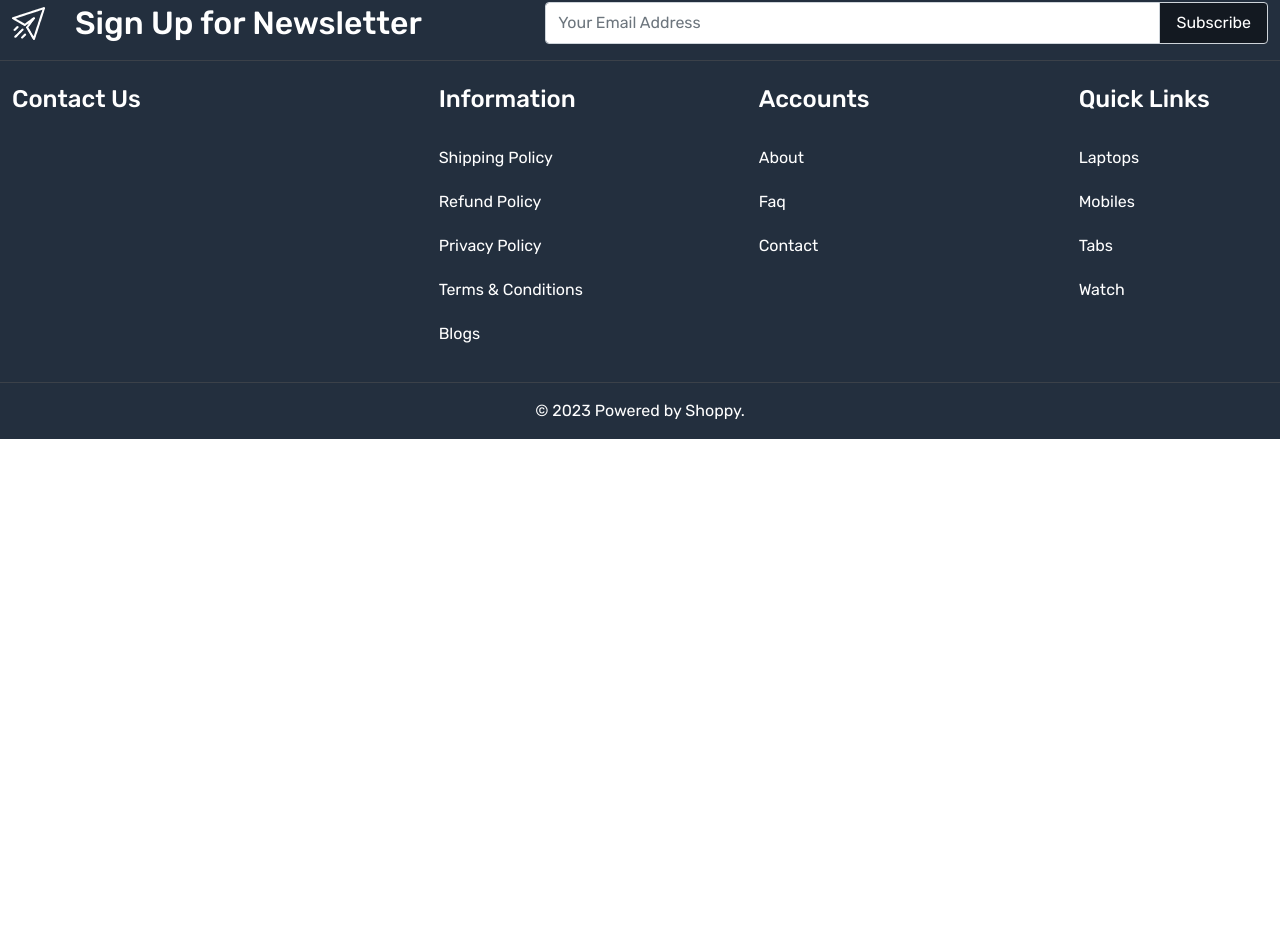
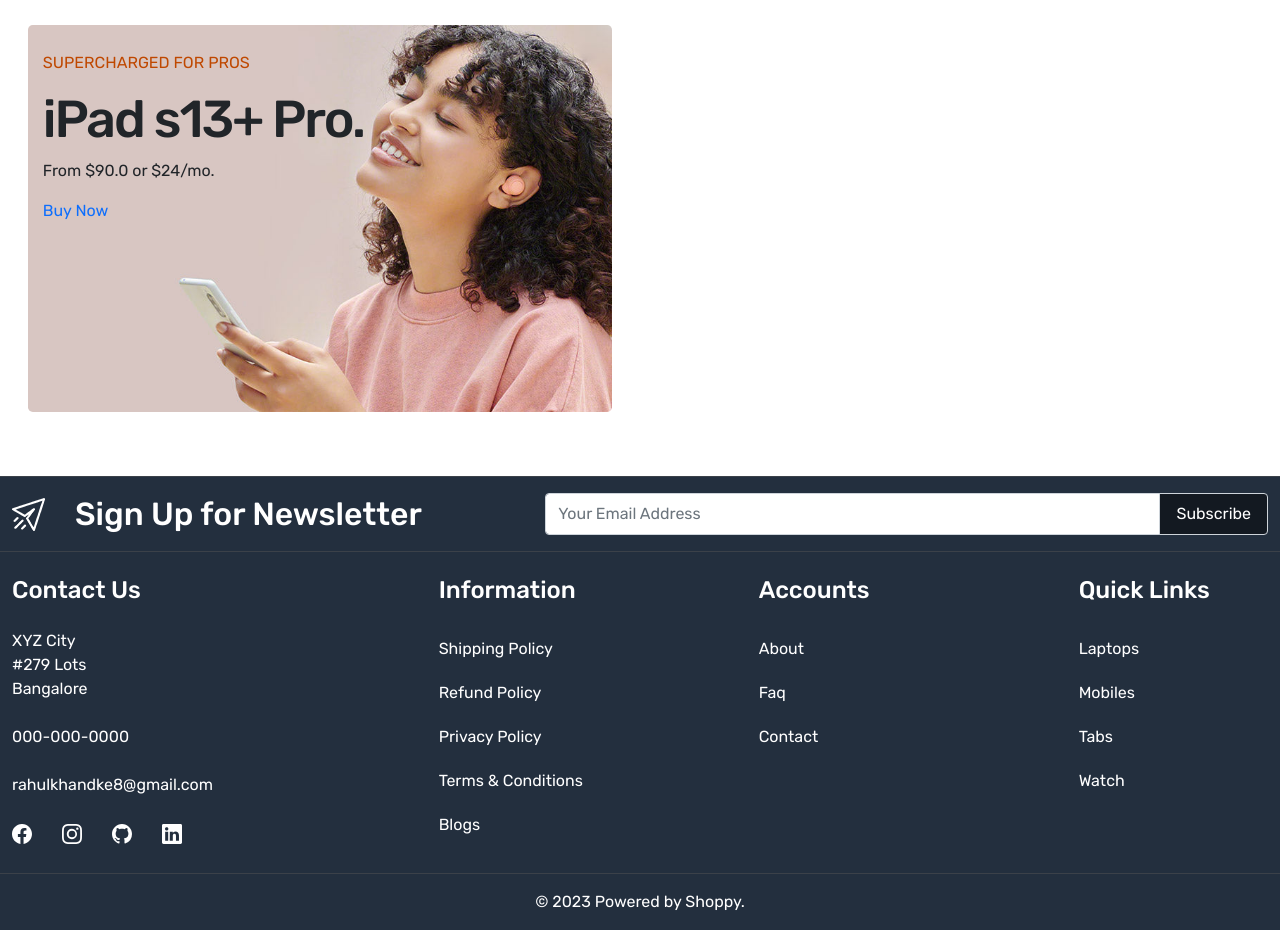
Before and after one commit to rahul3003/shopping, a React (Create React App) app in the folder frontend/: page / in a window 1280 px wide. Shown: the part 256-1186 px from the top of the page. Before the commit the page ends 800 px from the top, so only its background shows below. Built offline with nearby package versions, Linux system fonts and the light colour scheme; the HTML template or start-up script is replaced by a standard one.

Commit message:
home card design

```diff
--- a/frontend/src/App.css
+++ b/frontend/src/App.css
@@ -9,6 +9,7 @@
   --color-3b4149: #3b4149;
   --color-yellow: #febd69;
   --color-232f3e: #232f3e;
+  --color-bf4800: #bf4800;
 }
 
 body {
@@ -104,3 +105,28 @@ footer .input-group-text{
 }
 
 /* footer part end here */
+
+/*Home */
+.main-banner-content{
+  top:10%;
+  left:5%;
+}
+
+.main-banner-content h4{
+  font-size: 16px;
+  font-weight: 400;
+  line-height: 24px;
+  color: var(--color-bf4800);
+  margin: 0 0 12px;
+  letter-spacing: 0.03px;
+  text-transform: uppercase;
+}
+
+.main-banner-content h5{
+  font-size: 52px;
+  line-height: 64px;
+  letter-spacing: -2px;
+  font-weight: 500;
+  padding: 0;
+  text-transform: none;
+}
--- a/frontend/src/components/Footer.js
+++ b/frontend/src/components/Footer.js
@@ -1,5 +1,6 @@
 import React from 'react'
 import { Link } from 'react-router-dom'
+import { BsFacebook, BsGithub, BsInstagram, BsLinkedin } from 'react-icons/bs'
 
 const Footer = () => {
   return (
@@ -28,7 +29,17 @@ const Footer = () => {
             <div className='col-4'>
               <h4 className='text-white mb-4'>Contact Us</h4>
               <div>
-
+                <address className='text-white fs-6'>
+                  XYZ City<br /> #279 Lots<br /> Bangalore
+                </address>
+                <a href="tel:00000000" className='mt-4 mb-1 d-block text-white'>000-000-0000</a>
+                <a href="mailto:rahulkhandke8@gmail.com" className='mt-4 mb-1 d-block text-white'>rahulkhandke8@gmail.com</a>
+                <div className='social_icons d-flex align-items-center gap-30 mt-4'>
+                  <a href=""><BsFacebook className='text-white fs-5'/></a>
+                  <a href=""><BsInstagram className='text-white fs-5'/></a>
+                  <a href=""><BsGithub className='text-white fs-5'/></a>
+                  <a href=""><BsLinkedin className='text-white fs-5'/></a>
+                </div>
               </div>
             </div>
             <div className='col-3'>
--- a/frontend/src/index.css
+++ b/frontend/src/index.css
@@ -1,4 +1,4 @@
-body {
+    body {
   margin: 0;
   font-family: -apple-system, BlinkMacSystemFont, 'Segoe UI', 'Roboto', 'Oxygen',
     'Ubuntu', 'Cantarell', 'Fira Sans', 'Droid Sans', 'Helvetica Neue',
--- a/frontend/src/pages/Home.jsx
+++ b/frontend/src/pages/Home.jsx
@@ -1,8 +1,31 @@
 import React from 'react'
+import { Link } from 'react-router-dom'
 
 const Home = () => {
   return (
-    <div>Home</div>
+    <>
+      <title>Shoppy-Home</title>
+      <section className='home-wrapper-1 py-5'>
+        <div className='container-xxl'>
+          <div className='row'>
+            <div className='col-6'>
+              <div className='main-banner position-relative p-3 '>
+                <img src="/images/main-banner-1.jpg" alt="banner-1" className='img-fluid rounded-3' />
+              <div className='main-banner-content position-absolute'>
+                <h4>SUPERCHARGED FOR PROS</h4>
+                <h5>iPad s13+ Pro.</h5>
+                <p>From $90.0 or $24/mo.</p>
+                <Link>Buy Now</Link>
+              </div>
+              </div>
+            </div>
+            <div className='col-6'>
+
+            </div>
+          </div>
+        </div>
+      </section>
+    </>
   )
 }
 
```
